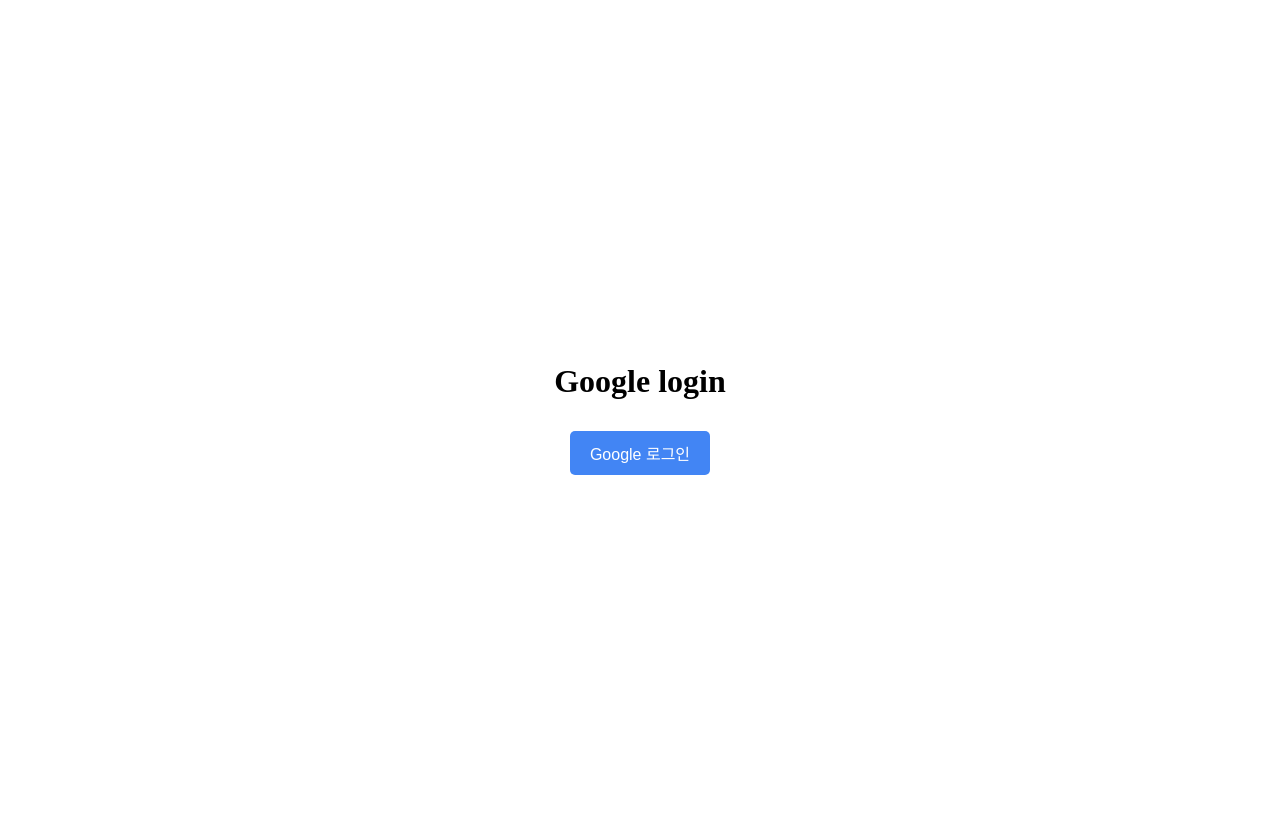
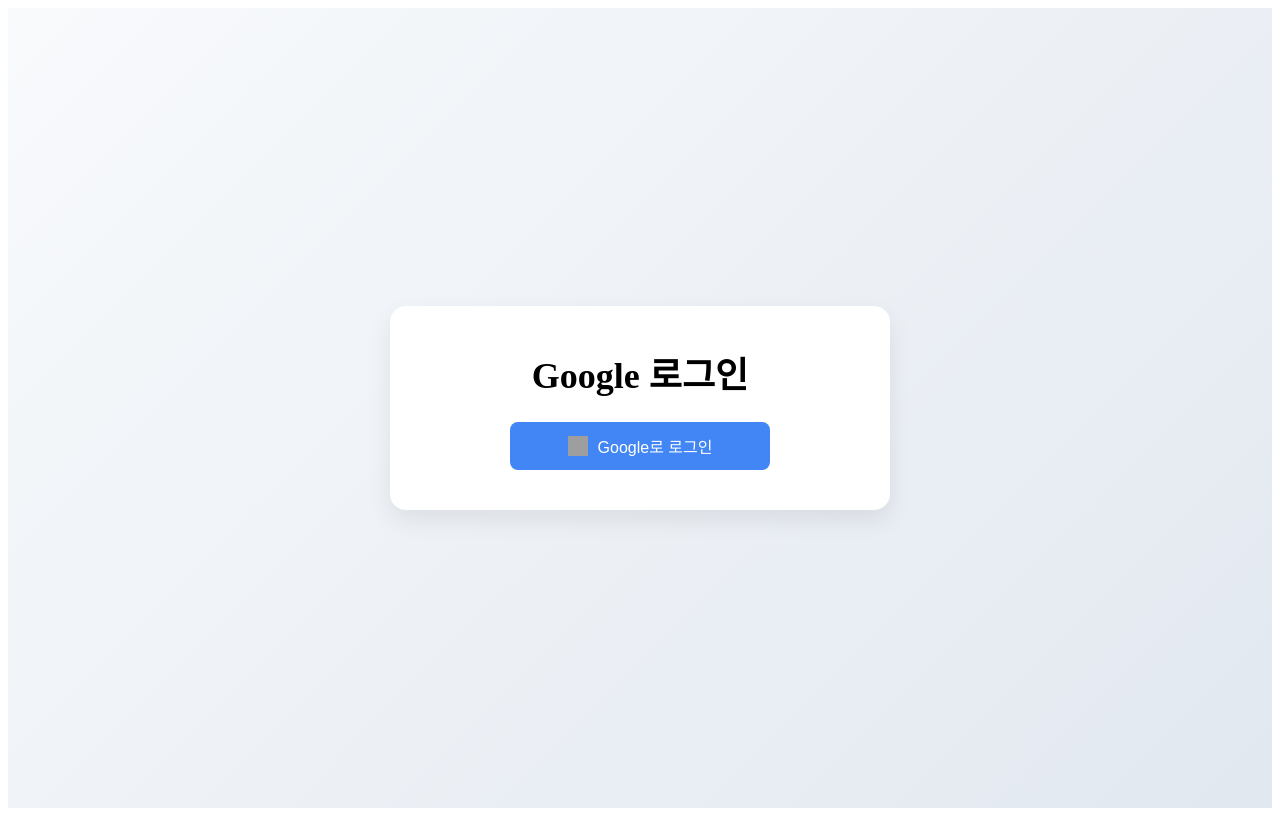
Before and after one commit to mj99k14/webcam-upgrade, a Vue app in the folder newfront/: page /login in a window 1280 px wide. Built offline with nearby package versions, Linux system fonts and the light colour scheme; grey boxes are pictures that could not be loaded.

Commit message:
로그인페이지css변경

```diff
--- a/newfront/src/views/Login.vue
+++ b/newfront/src/views/Login.vue
@@ -1,8 +1,17 @@
 <template>
-  <div class="container">
-    <h1>Google login</h1>
-    <button @click="handleGoogleLogin">Google 로그인</button>
-    <p v-if="errorMessage" class="error">{{ errorMessage }}</p>
+  <div class="login-wrapper">
+    <div class="login-card">
+      <div class="title">Google 로그인</div>
+      <button class="google-btn" @click="handleGoogleLogin">
+        <img
+          src="https://developers.google.com/identity/images/g-logo.png"
+          alt="Google logo"
+          class="google-icon"
+        />
+        Google로 로그인
+      </button>
+      <p v-if="errorMessage" class="error">{{ errorMessage }}</p>
+    </div>
   </div>
 </template>
 
@@ -14,35 +23,31 @@
 const errorMessage = ref("");
 const googleLoaded = ref(false);
 
-// ✅ Google API 로드 함수
+// ✅ Google API 로드
 const loadGoogleAPI = async () => {
   if (window.google) {
-    console.log("✅ Google API 이미 로드됨");
     googleLoaded.value = true;
     return;
   }
 
-  return new Promise((resolve, reject) => { //비동기 작업 처리리
+  return new Promise((resolve, reject) => {
     const script = document.createElement("script");
     script.src = "https://accounts.google.com/gsi/client";
     script.async = true;
     script.defer = true;
     script.onload = () => {
-      console.log("Google API 로드 성공!");
       googleLoaded.value = true;
-      resolve();// 성공했을때
+      resolve();
     };
     script.onerror = () => {
-      console.error("❌ Google API 로드 실패");
-      reject();//실패했을때
+      reject();
     };
 
-    document.head.appendChild(script); //html에 붙침
+    document.head.appendChild(script);
   });
 };
 
-//  페이지 로드 시 Google API 로드
-onMounted(() => { //맨처음으로 뜸
+onMounted(() => {
   loadGoogleAPI();
 });
 
@@ -54,77 +59,114 @@
   }
 
   const client = google.accounts.oauth2.initCodeClient({
-    client_id: "446715005253-c6g8ue0ibnj7s7gusshngdjloe36dn5v.apps.googleusercontent.com",
-    scope: "email profile", // 구글에서 접근할 범위위
+    client_id:
+      "446715005253-c6g8ue0ibnj7s7gusshngdjloe36dn5v.apps.googleusercontent.com",
+    scope: "email profile",
     redirect_uri: "http://localhost:5173/auth/callback",
-    ux_mode: "redirect", // 자동으로 페이지 (주소) 보냄
+    ux_mode: "redirect",
     callback: (response) => {
       if (!response.code) {
         alert("Google 로그인 실패: 인증 코드를 받지 못했습니다.");
         return;
       }
 
-      //  인증 코드를 백엔드로 전송하여 액세스 토큰 교환
       fetch("http://210.101.236.158:5000/api/auth/google", {
         method: "POST",
         headers: { "Content-Type": "application/json" },
         body: JSON.stringify({ code: response.code }),
       })
-        .then(res => res.json()) //성공했을때
-        .then(data => { //성공했을떄
+        .then((res) => res.json())
+        .then((data) => {
           if (data.success) {
             alert("로그인 성공!");
-            localStorage.setItem("token", data.token); //  토큰 저장
+            localStorage.setItem("token", data.token);
             localStorage.setItem("user", JSON.stringify(data.user));
-            router.push("/myprofile"); // 마이페이지로 이동
+            router.push("/myprofile");
           } else if (data.message === "회원가입이 필요합니다.") {
             router.push({
               path: "/register",
-              query: { email: data.email, name: data.name, picture: data.picture }
+              query: {
+                email: data.email,
+                name: data.name,
+                picture: data.picture,
+              },
             });
           } else {
             alert("로그인 실패: " + data.message);
           }
         })
-        .catch(error => {   //실패
+        .catch((error) => {
           console.error("Google 로그인 요청 실패:", error);
           errorMessage.value = "Google 로그인 요청 실패!";
         });
-    }
+    },
   });
 
-  client.requestCode(); // Google 로그인 요청
+  client.requestCode();
 };
 </script>
 
 <style scoped>
-/* ✅ 중앙 정렬을 위한 스타일 추가 */
-.container {
+/* 전체 배경 및 중앙 정렬 */
+.login-wrapper {
   display: flex;
-  flex-direction: column;
   justify-content: center;
   align-items: center;
-  height: 100vh; /* 화면 전체 높이 */
-  text-align: center;
+  min-height: 100vh;
+  background: linear-gradient(135deg, #f8fafc, #e2e8f0);
+  padding: 0 20px;
 }
 
-button {
-  padding: 10px 20px;
-  font-size: 16px;
-  cursor: pointer;
-  background-color: #4285F4;
-  color: white;
-  border: none;
-  border-radius: 5px;
-  margin-top: 10px;
+/* 카드 스타일 */
+.login-card {
+  background: white;
+  padding: 40px 50px;
+  border-radius: 16px;
+  box-shadow: 0 10px 25px rgba(0, 0, 0, 0.08);
+  text-align: center;
+  width: 100%;
+  max-width: 400px;
 }
 
-button:hover {
+/* 제목 글씨 크게 */
+.title {
+  font-size: 36px;
+  font-weight: 700;
+  margin-bottom: 24px;
+}
+
+/* Google 로그인 버튼 */
+.google-btn {
+  display: inline-flex;
+  align-items: center;
+  justify-content: center;
+  gap: 10px;
+  background-color: #4285f4;
+  color: white;
+  padding: 12px 24px;
+  font-size: 16px;
+  border: none;
+  border-radius: 8px;
+  cursor: pointer;
+  transition: background-color 0.3s ease;
+  width: 100%;
+  max-width: 260px;
+  margin: 0 auto;
+}
+
+.google-btn:hover {
   background-color: #357ae8;
 }
 
+.google-icon {
+  width: 20px;
+  height: 20px;
+}
+
+/* 에러 메시지 */
 .error {
   color: red;
-  margin-top: 10px;
+  margin-top: 15px;
+  font-size: 14px;
 }
 </style>
```
